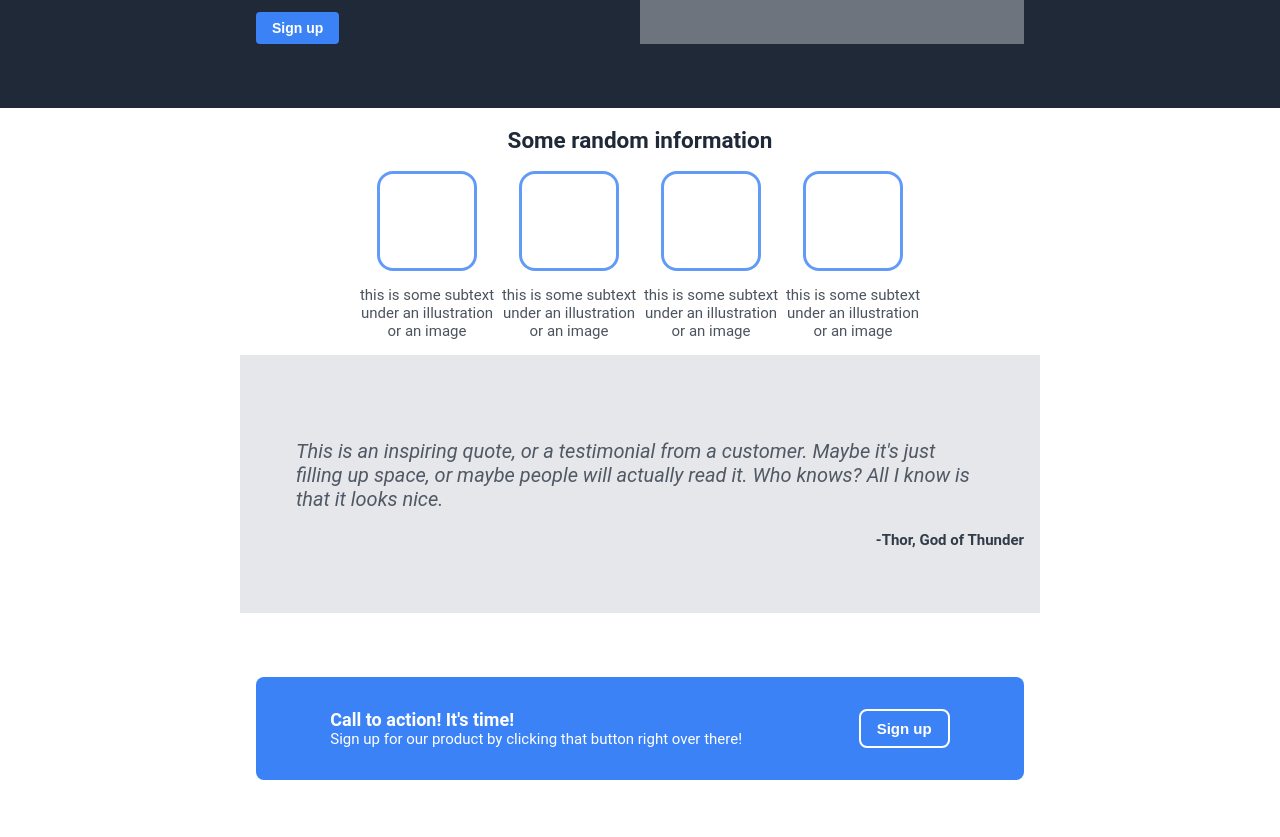
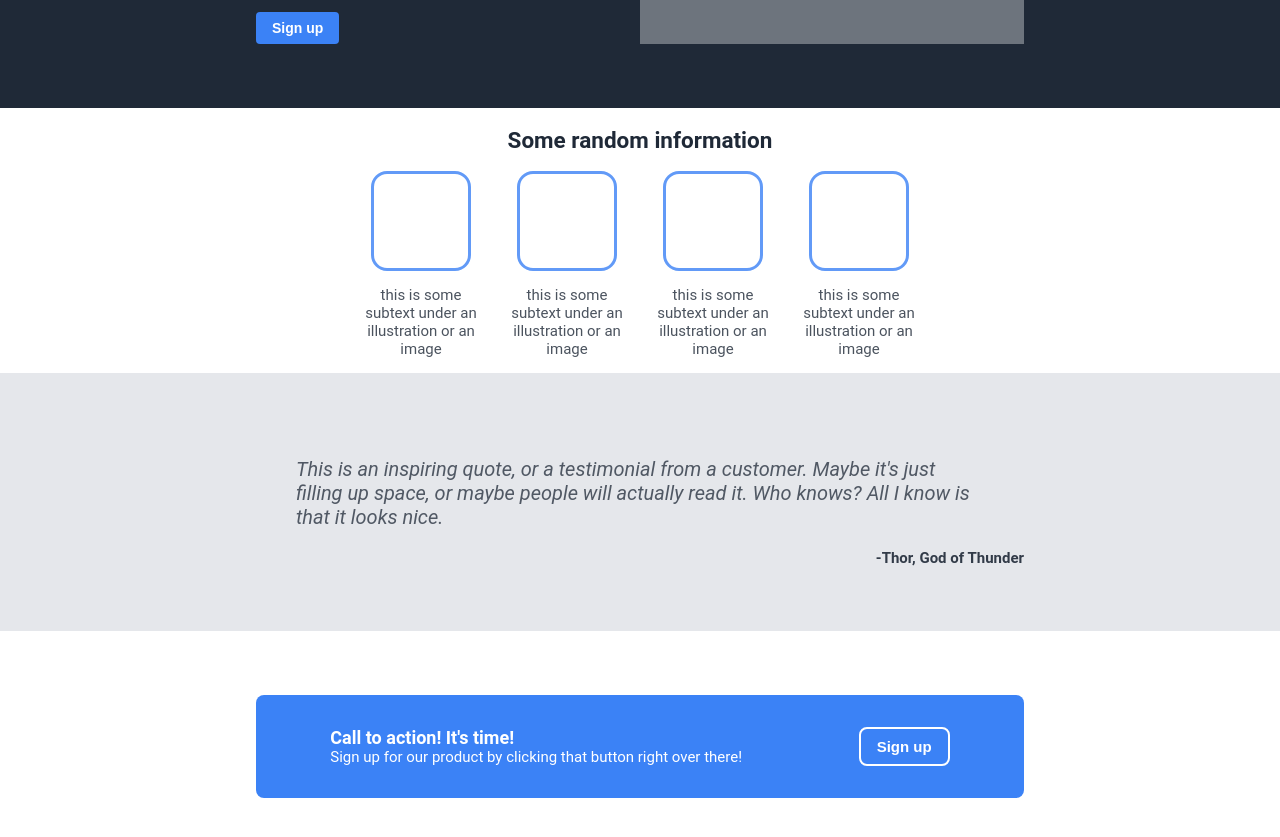
Before and after one commit to nGonium/odin_projects, a plain HTML site: page odin-landing/index.html in a window 1280 px wide. Shown: the part 203-1040 px from the top of the page. Drawn offline with Linux system fonts and the light colour scheme.

Commit message:
Fix style quote and info-cards

```diff
--- a/odin-landing/index.html
+++ b/odin-landing/index.html
@@ -50,9 +50,11 @@
             </div>
         </div>
     </div>
-    <div class="quote wrap">
-        <blockquote>This is an inspiring quote, or a testimonial from a customer. Maybe it's just filling up space, or maybe people will actually read it. Who knows? All I know is that it looks nice.</blockquote>
-        <span class="quote-author">-Thor, God of Thunder</span>
+    <div class="quote">
+        <div class="wrap">
+            <blockquote>This is an inspiring quote, or a testimonial from a customer. Maybe it's just filling up space, or maybe people will actually read it. Who knows? All I know is that it looks nice.</blockquote>
+            <span class="quote-author">-Thor, God of Thunder</span>
+        </div>
     </div>
     <div class="cta-wrap wrap">
         <div class="cta">
--- a/odin-landing/style.css
+++ b/odin-landing/style.css
@@ -88,6 +88,7 @@ body {
 .info .cards {
     display: flex;
     opacity: 80%;
+    gap: 16px;
 }
 
 .info .card {
```
